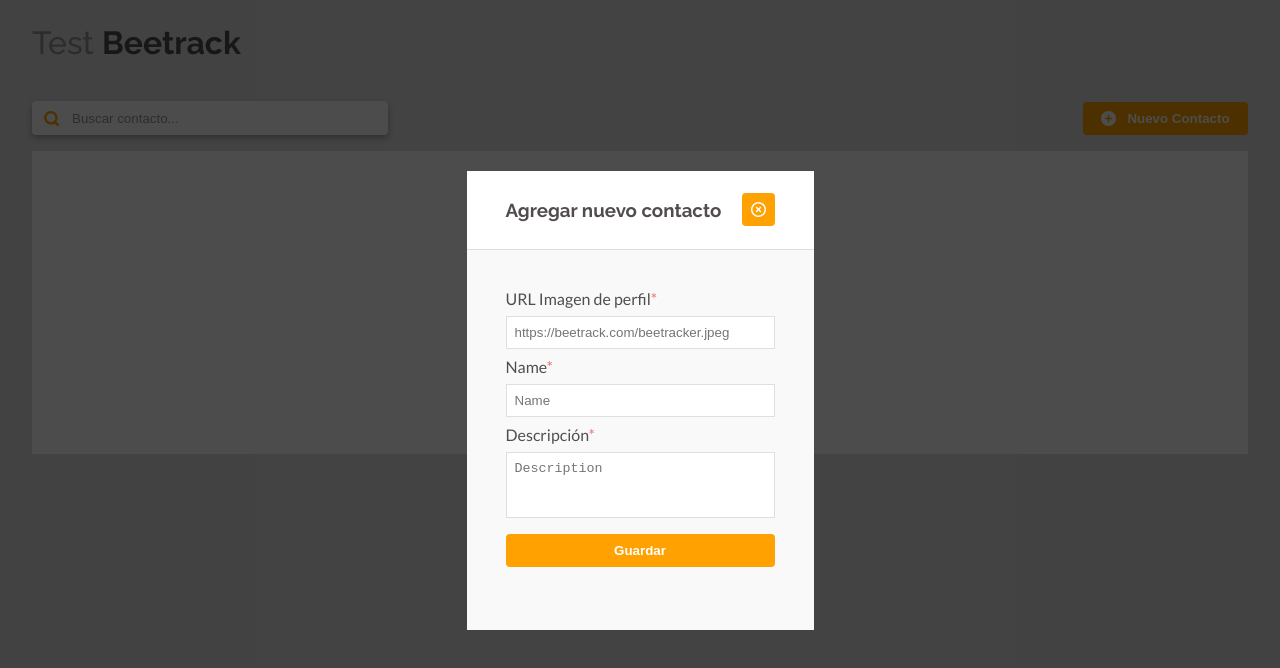
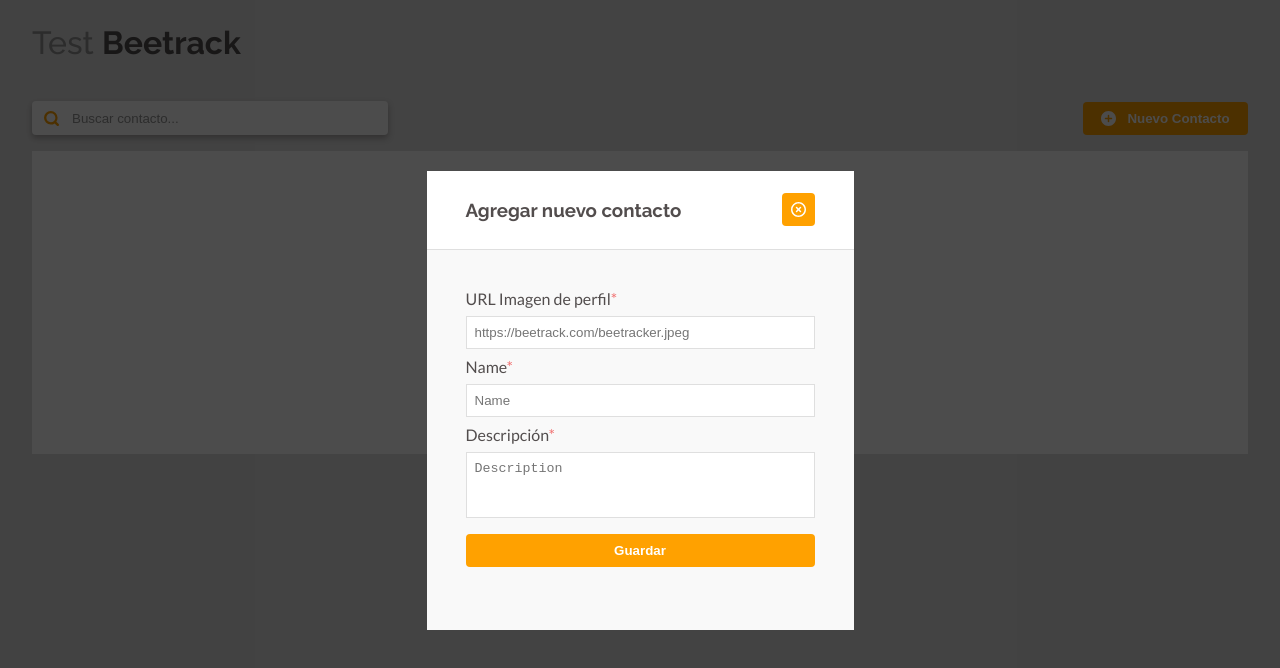
Before and after one commit to alxmcr/fe-bees-app-react-ts, a React (Create React App) app: page / in a window 1280 px wide. Both pictures are taken after a click on the button "Nuevo Contacto". Shown: the top 668 px of the page. Built offline with nearby package versions, Linux system fonts and the light colour scheme; no server answers.

Commit message:
Improvements with styles Contact Create Card

```diff
--- a/src/_variables.scss
+++ b/src/_variables.scss
@@ -40,7 +40,9 @@
 $card-contact-description-height: 3.625rem;
 $card-contact-height: 6rem;
 $card-contact-width: 19.5rem;
+$card-create-contact-height: 28.6875rem;
 $card-create-contact-width: 21.6875rem;
+$card-create-contact-width-md: 26.6875rem;
 $avatar-height: 2.5rem;
 $avatar-width: 2.5rem;
 $contact-medium-avatar-height: 10rem;
--- a/src/components/cards/ContactCreateCard/ContactCreateCard.scss
+++ b/src/components/cards/ContactCreateCard/ContactCreateCard.scss
@@ -3,7 +3,7 @@
 .card-contact {
   background-color: $secondary;
   box-sizing: content-box;
-  height: $card-height;
+  height: $card-create-contact-height;
   width: $card-create-contact-width;
   &__body {
     background-color: $secondary;
@@ -45,3 +45,9 @@
     padding: $padding-body-card;
   }
 }
+
+@media screen and (min-width: 768px){
+  .card-contact {
+    width: $card-create-contact-width-md;
+  }
+}
```
